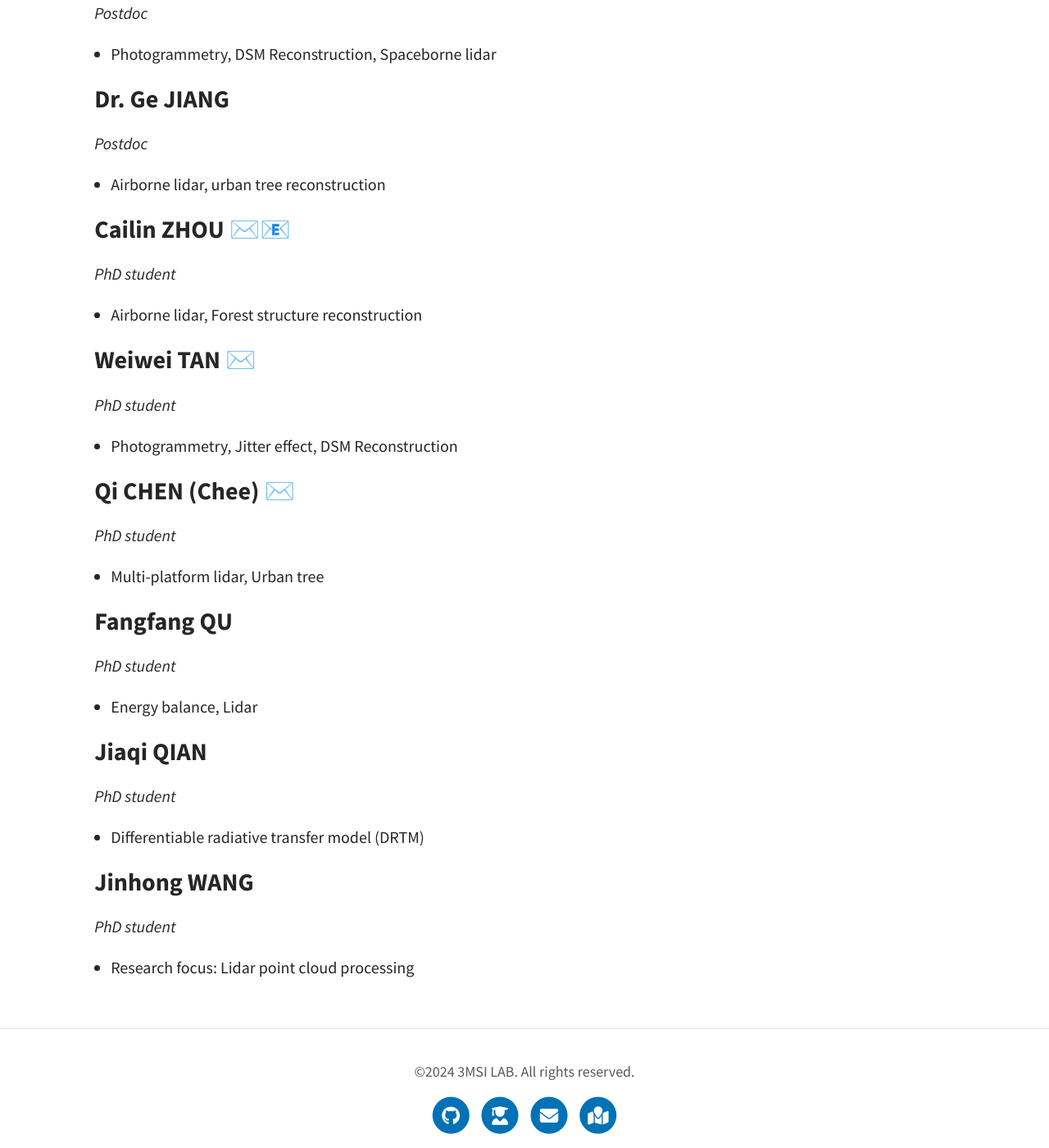
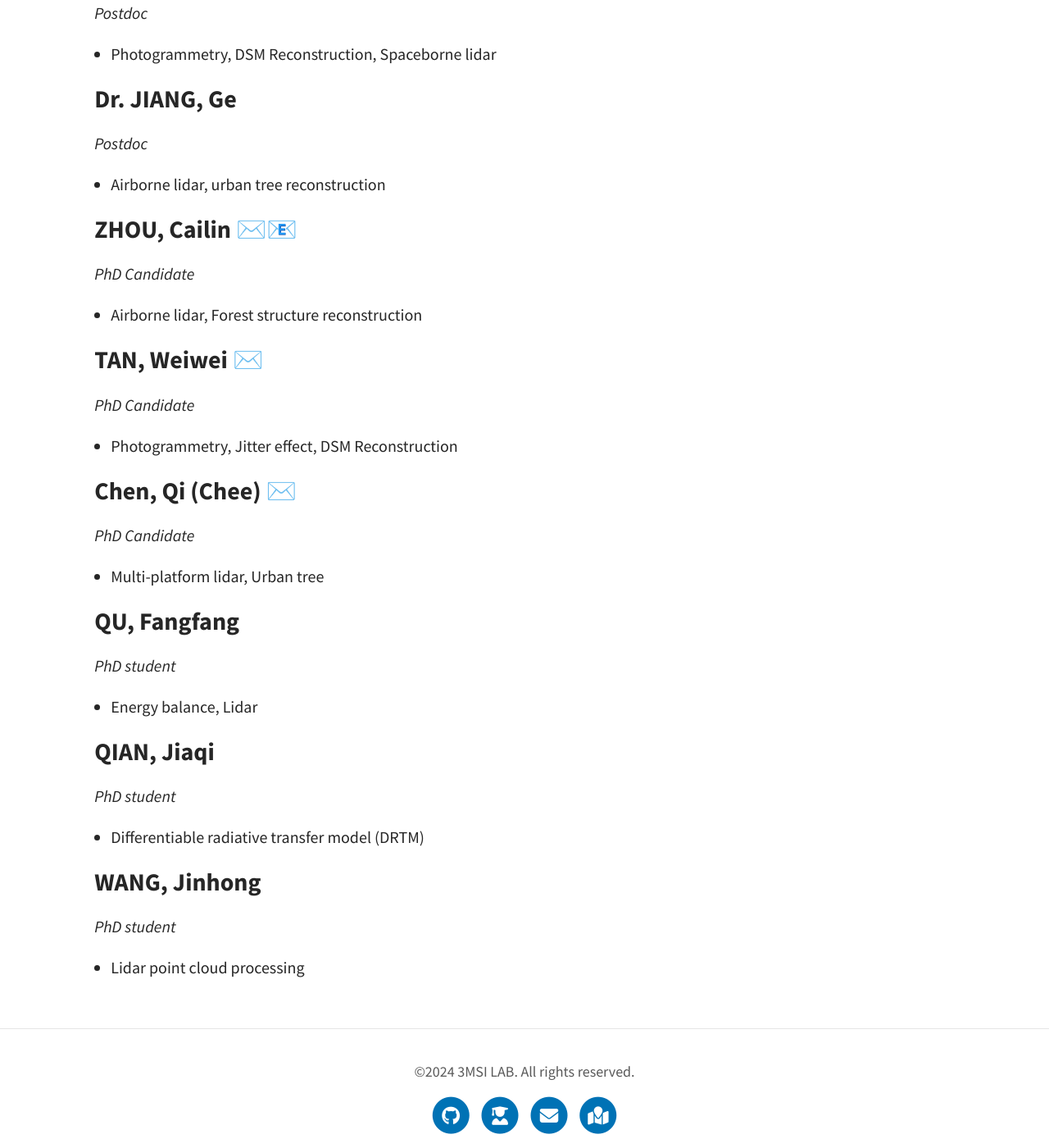
Before and after one commit to ZhouCailin/yinlab, a Jekyll site: the page built from pages/member.md, in a window 1280 px wide and 1400 px high, scrolled down 714 px. Shown: the whole window at 82% size. Built offline with Jekyll 4.4.1, drawn with Linux system fonts in a browser that asks for light colours; a script that is not in the unit is left out; some of the changed text lies outside the part shown.

```diff
--- a/pages/member.md
+++ b/pages/member.md
@@ -6,40 +6,40 @@ feature-img: "assets/img/pexels/search-map.jpeg"
 permalink: /people/
 ---
 
-### Dr. Tiangang YIN [✉️](mailto:tiangang.yin@polyu.edu.hk)
+### Dr. YIN, Tiangang [✉️](mailto:tiangang.yin@polyu.edu.hk)
 *Principal Investigator of 3MSI*
 * Assistant Professor, Department of Land Surveying and Geo-Informatics, The Hongkong Polytechnic University
 * [Personal page](https://www.polyu.edu.hk/lsgi/people/academic-staff/prof-tian-gang-yin/)
 * [Google scholar](https://scholar.google.hk/citations?user=j1wvcLgAAAAJ)
 
-### Dr. Shaodong WEI [✉️](mailto:shaodwei@polyu.edu.hk)
+### Dr. WEI, Shaodong [✉️](mailto:shaodwei@polyu.edu.hk)
 *Postdoc*
 - Photogrammetry, DSM Reconstruction, Spaceborne lidar
 
-### Dr. Ge JIANG
+### Dr. JIANG, Ge
 *Postdoc*
 * Airborne lidar, urban tree reconstruction
 
-### Cailin ZHOU [✉️](mailto:cailin.zhou@connect.polyu.hk)[📧](mailto:cailinzhou.polyu@gmail.com)
-*PhD student*
+### ZHOU, Cailin [✉️](mailto:cailin.zhou@connect.polyu.hk)[📧](mailto:cailinzhou.polyu@gmail.com)
+*PhD Candidate*
 * Airborne lidar, Forest structure reconstruction
 
-### Weiwei TAN [✉️](mailto:weiwei.tan@connect.polyu.hk)
-*PhD student*
+### TAN, Weiwei [✉️](mailto:weiwei.tan@connect.polyu.hk)
+*PhD Candidate*
 * Photogrammetry, Jitter effect, DSM Reconstruction
 
-### Qi CHEN (Chee) [✉️](mailto:qi-chee.chen@connect.polyu.hk)
-*PhD student*
+### Chen, Qi (Chee) [✉️](mailto:qi-chee.chen@connect.polyu.hk)
+*PhD Candidate*
 * Multi-platform lidar, Urban tree
 
-### Fangfang QU
+### QU, Fangfang
 *PhD student*
 * Energy balance, Lidar
 
-### Jiaqi QIAN
+### QIAN, Jiaqi
 *PhD student*
 * Differentiable radiative transfer model (DRTM)
 
-### Jinhong WANG
+### WANG, Jinhong
 *PhD student*
-* Research focus: Lidar point cloud processing
+* Lidar point cloud processing
```
Also changed, not shown: pages/foscenes.md (+6 -4 lines).
